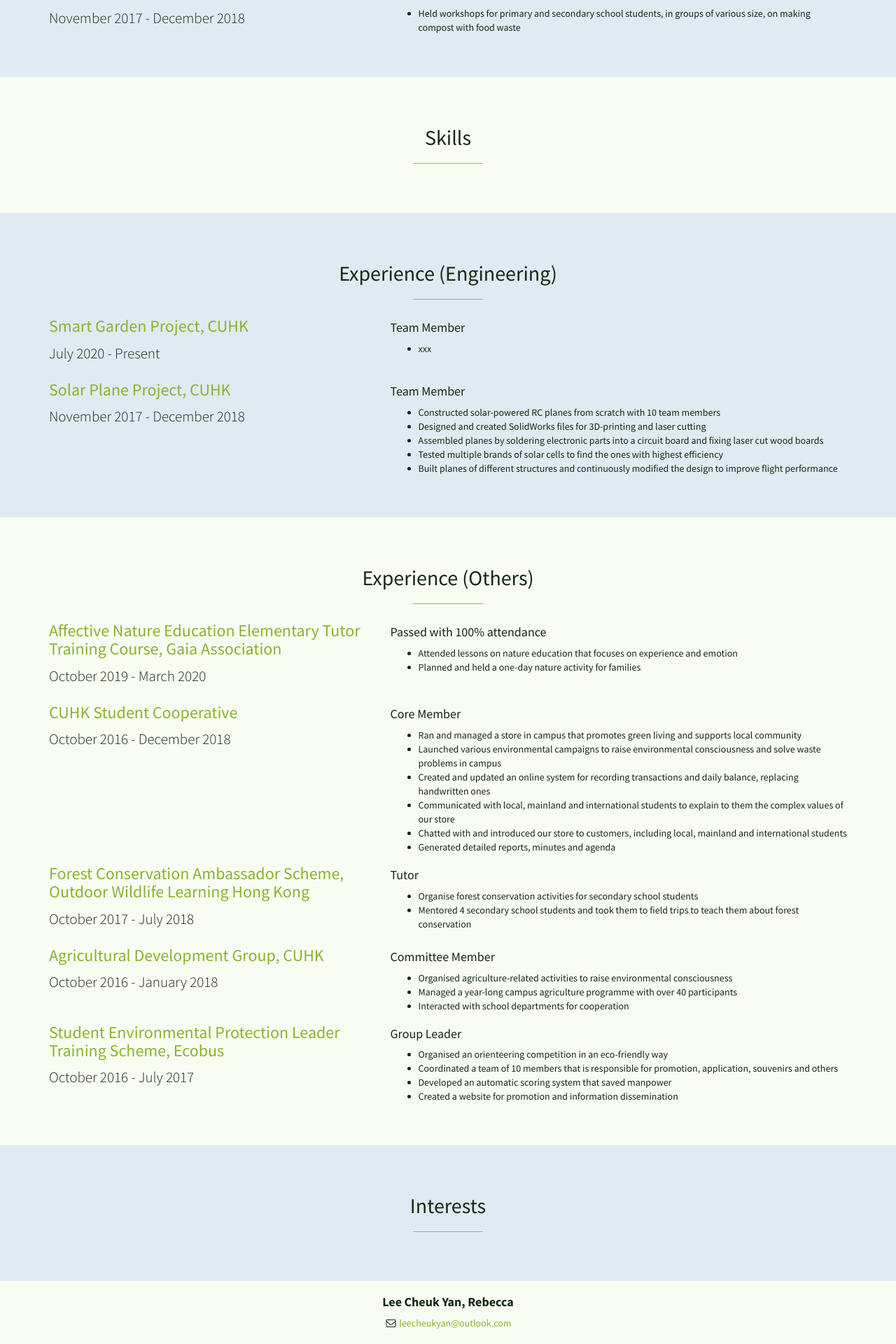
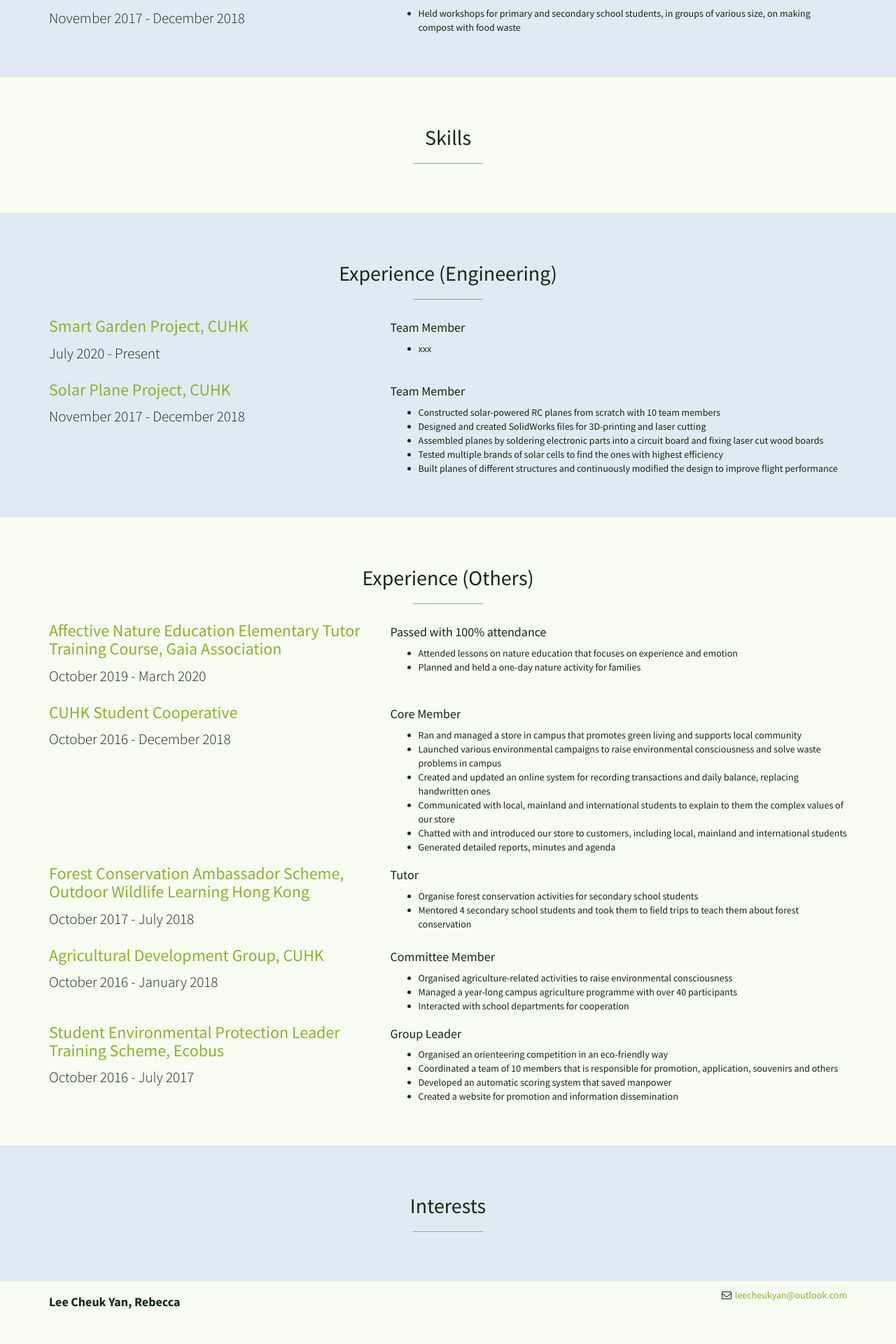
Before and after one commit to leelacceber/stylish-portfolio-jekyll-master, a Jekyll site: the page built from index.html, in a window 1280 px wide. Shown: the part 1678-3598 px from the top of the page at 70% size. Built offline with Jekyll 4.4.1, drawn with Linux system fonts in a browser that asks for light colours; after the commit the page ends 3568 px from its top, so only the background shows below that.

Commit message:
Update footer.html

```diff
--- a/_includes/footer.html
+++ b/_includes/footer.html
@@ -1,7 +1,7 @@
 <footer>
   <div class="container">
     <div class="row">
-      <div class="col-lg-10 col-lg-offset-1 text-center">
+      <div class="col-md-6 text-left">
         <h4><strong>{{ site.owner }}</strong>
         </h4>
 <!--
@@ -11,6 +11,9 @@
           {% endfor %}
         </p>
 -->
+      </div>
+
+      <div class="col-md-6 text-right">
         <ul class="list-unstyled">
 <!--      <li><i class="fa fa-phone fa-fw"></i> {{ site.telephone }}</li>    -->
           <li><i class="fa fa-envelope-o fa-fw"></i>  <a href="mailto:{{ site.email }}">{{ site.email }}</a>
```
